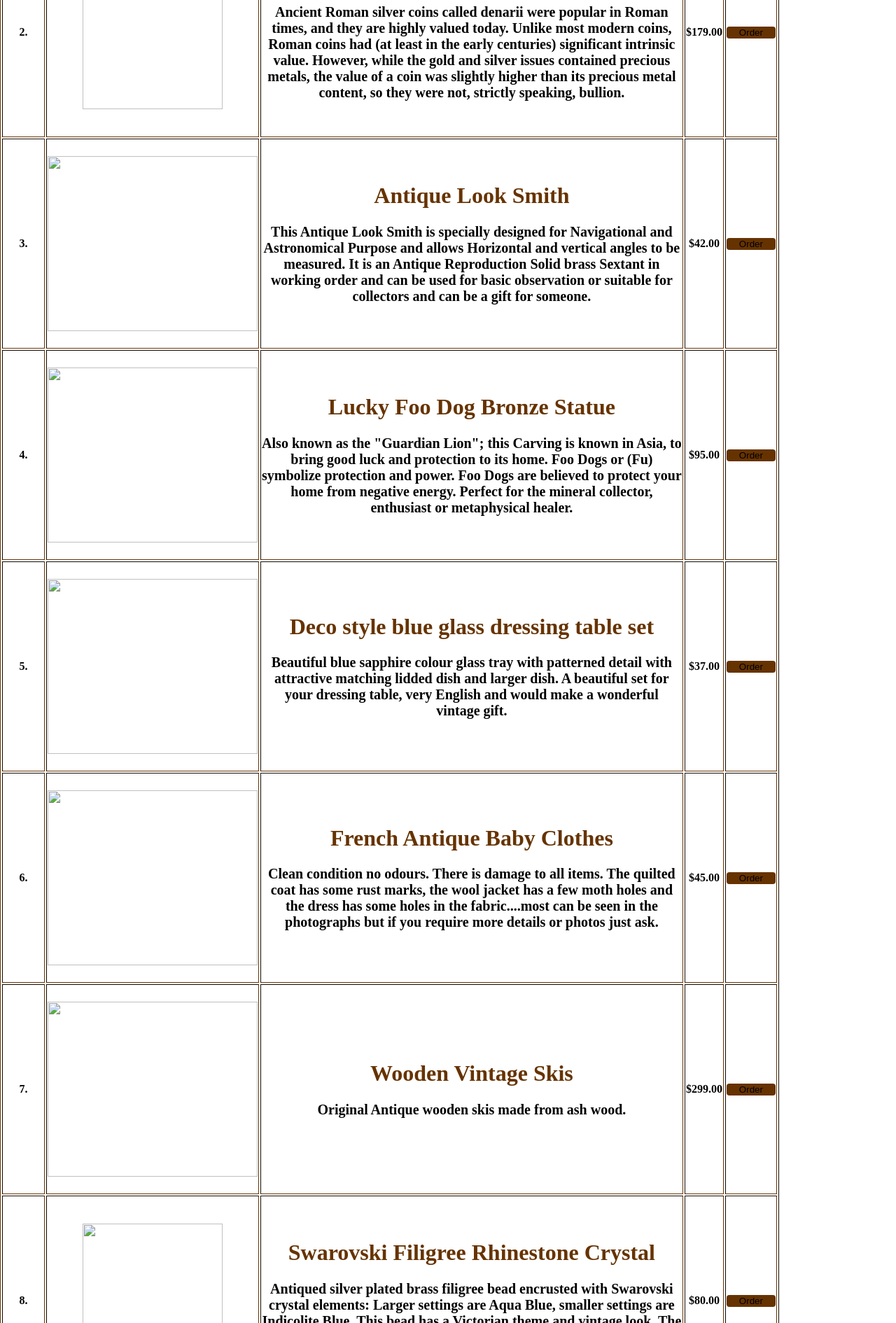
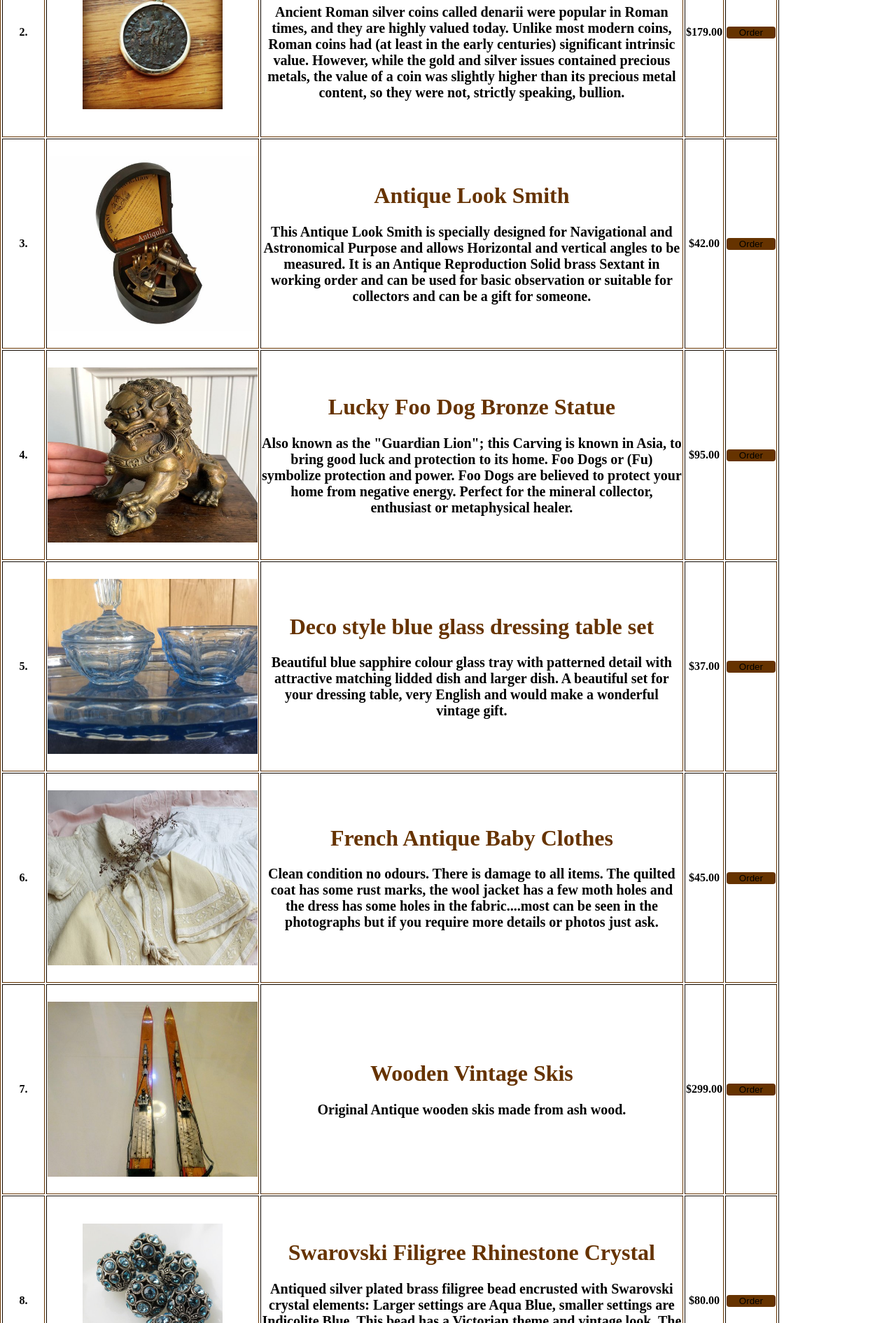
Before and after one commit to MihailZhelev/goodOldDays, a plain HTML site: page collection.html in a window 1280 px wide. Shown: the part 522-2412 px from the top of the page at 70% size. Drawn offline with Linux system fonts and the light colour scheme.

Commit message:
Update collection.html

```diff
--- a/collection.html
+++ b/collection.html
@@ -29,7 +29,7 @@
 			</tr>
 			<tr>
 				<th>1.</th>
-				<th class="item"><img class="collection" src="../diploma/collection-store/1.jpg"></th>
+				<th class="item"><img class="collection" src="./collection-store/1.jpg"></th>
 				<th>
 					<h1 class="item-name">French antique ornate jewelry</h1>
 					<p class="item-description">This is a petite trinket jewelry box found at an antique fair in the
@@ -46,7 +46,7 @@
 			</tr>
 			<tr>
 				<th> 2.</th>
-				<th class="item"><img class="collection" src="../diploma/collection-store/2.jpg"></th>
+				<th class="item"><img class="collection" src="./collection-store/2.jpg"></th>
 				<th>
 					<h1 class="item-name">Antique Roman Denarius Coin</h1>
 					<p class="item-description">Ancient Roman silver coins called denarii were popular in Roman times,
@@ -64,7 +64,7 @@
 			</tr>
 			<tr>
 				<th> 3.</th>
-				<th class="item"><img class="pic-3" src="../diploma/collection-store/3.jpg"></th>
+				<th class="item"><img class="pic-3" src="./collection-store/3.jpg"></th>
 				<th>
 					<h1 class="item-name">Antique Look Smith</h1>
 					<p class="item-description">This Antique Look Smith is specially designed for Navigational and
@@ -78,7 +78,7 @@
 			</tr>
 			<tr>
 				<th> 4.</th>
-				<th class="item"><img class="pic-3" src="../diploma/collection-store/4.jpg"></th>
+				<th class="item"><img class="pic-3" src="./collection-store/4.jpg"></th>
 				<th>
 					<h1 class="item-name"> Lucky Foo Dog Bronze Statue</h1>
 					<p class="item-description">Also known as the "Guardian Lion"; this Carving is known in Asia, to
@@ -93,7 +93,7 @@
 			</tr>
 			<tr>
 				<th> 5.</th>
-				<th class="item"><img class="pic-3" src="../diploma/collection-store/5.jpg"></th>
+				<th class="item"><img class="pic-3" src="./collection-store/5.jpg"></th>
 				<th>
 					<h1 class="item-name"> Deco style blue glass dressing table set</h1>
 					<p class="item-description">Beautiful blue sapphire colour glass tray with patterned detail with
@@ -105,7 +105,7 @@
 			</tr>
 			<tr>
 				<th> 6.</th>
-				<th class="item"><img class="pic-3" src="../diploma/collection-store/6.jpg"></th>
+				<th class="item"><img class="pic-3" src="./collection-store/6.jpg"></th>
 				<th>
 					<h1 class="item-name"> French Antique Baby Clothes</h1>
 					<p class="item-description">Clean condition no odours. There is damage to all items. The quilted
@@ -120,7 +120,7 @@
 			</tr>
 			<tr>
 				<th> 7.</th>
-				<th class="item"><img class="pic-3" src="../diploma/collection-store/7.jpg"></th>
+				<th class="item"><img class="pic-3" src="./collection-store/7.jpg"></th>
 				<th>
 					<h1 class="item-name"> Wooden Vintage Skis</h1>
 					<p class="item-description">Original Antique wooden skis
@@ -131,7 +131,7 @@
 			</tr>
 			<tr>
 				<th> 8.</th>
-				<th class="item"><img class="collection" src="../diploma/collection-store/8.jpg"></th>
+				<th class="item"><img class="collection" src="./collection-store/8.jpg"></th>
 				<th>
 					<h1 class="item-name"> Swarovski Filigree Rhinestone Crystal </h1>
 					<p class="item-description">Antiqued silver plated brass filigree bead encrusted with Swarovski
@@ -145,7 +145,7 @@
 			</tr>
 			<tr>
 				<th> 9.</th>
-				<th class="item"><img class="pic-3" src="../diploma/collection-store/9.jpg"></th>
+				<th class="item"><img class="pic-3" src="./collection-store/9.jpg"></th>
 				<th>
 					<h1 class="item-name"> Initial Letter R from France</h1>
 					<p class="item-description">This Initial Letter R is has been restored and reproduced from a rare
@@ -158,7 +158,7 @@
 			</tr>
 			<tr>
 				<th> 10.</th>
-				<th class="item"><img class="pic-3" src="../diploma/collection-store/10.jpg"></th>
+				<th class="item"><img class="pic-3" src="./collection-store/10.jpg"></th>
 				<th>
 					<h1 class="item-name"> Rossmann chain stitch sewing machine</h1>
 					<p class="item-description">Antique Frister & Rossmann Hand Crank chain stitch sewing machine.
```
